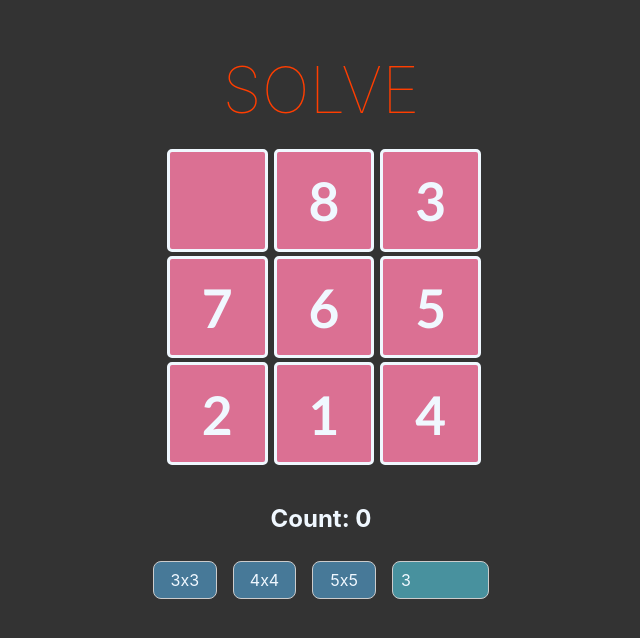
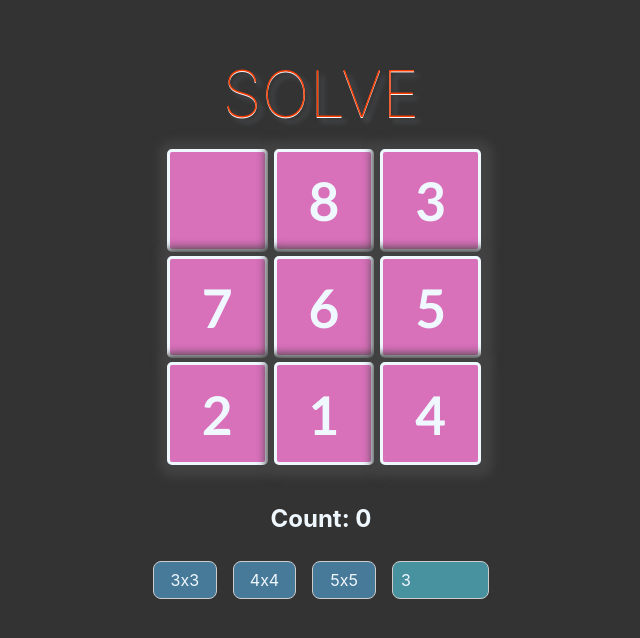
Before and after one commit to JustinStitt/15-puzzle-game, a Svelte app in the folder 15-puzzle-game/: page / in a window 1280 px wide. Shown: the top 638 px of the page, without its empty margins (319-959 px from the left). Built offline with nearby package versions, Linux system fonts and the light colour scheme.

Commit message:
🖌 css animations

```diff
--- a/15-puzzle-game/public/global.css
+++ b/15-puzzle-game/public/global.css
@@ -62,3 +62,43 @@ button:not(:disabled):active {
 button:focus {
 	border-color: #666;
 }
+
+.ominous-hover {
+	animation: float 7s ease-in-out infinite;
+	/* text-shadow: 4px 4px #5c1515; */
+	text-shadow: 0px 1px aliceblue, 5px 5px 5px rgba(140, 148, 160, 0.479);
+}
+
+@keyframes float {
+	0% {
+		transform: translate(0, 0);
+	}
+	50% {
+		transform: translate(0, 7px);
+	}
+	100% {
+		transform: translate(0, 0);
+	}
+}
+
+.color-wave {
+	animation: _color-wave_ 25s ease-in-out infinite;
+}
+
+@keyframes _color-wave_ {
+	0% {
+		background-color: palevioletred;
+	}
+	25% {
+		background-color: rgb(216, 112, 190);
+	}
+	50% {
+		background-color: rgb(178, 112, 216);
+	}
+	75% {
+		background-color: rgb(216, 112, 190);
+	}
+	100% {
+		background-color: palevioletred;
+	}
+}
--- a/15-puzzle-game/src/App.svelte
+++ b/15-puzzle-game/src/App.svelte
@@ -43,7 +43,7 @@ import { fix_and_destroy_block, missing_component } from "svelte/internal";
 </script>
 
 <main>
-	<h1 class:win={win}>Solve{#if win}d{/if}</h1>
+	<h1 class:win={win} class='ominous-hover'>Solve{#if win}d{/if}</h1>
 
 	<div class='outer' >
 		<Grid {size} on:win={handleWin}/>
--- a/15-puzzle-game/src/components/Tile.svelte
+++ b/15-puzzle-game/src/components/Tile.svelte
@@ -14,7 +14,7 @@
 
 <!--html-->
 <button on:click|preventDefault>
-    <div class="outer">
+    <div class="outer color-wave">
         {#if value != 0}
             <tile style={`font-size: ${font_size}em`}>
                 {value}
@@ -43,6 +43,9 @@ button:focus {
     background: none;
     color:  none;
 }
+button:active {
+    transform: scale(1.08);
+}
 
 .empty {
     opacity: 0;
@@ -60,8 +63,10 @@ button:focus {
     display: flex;
     align-items: center;
     vertical-align: middle;
+    justify-content: center;
 
-    justify-content: center;
+    box-shadow: 2px 2px 10px 10px #424242;
+
 }
 
 tile {
```
